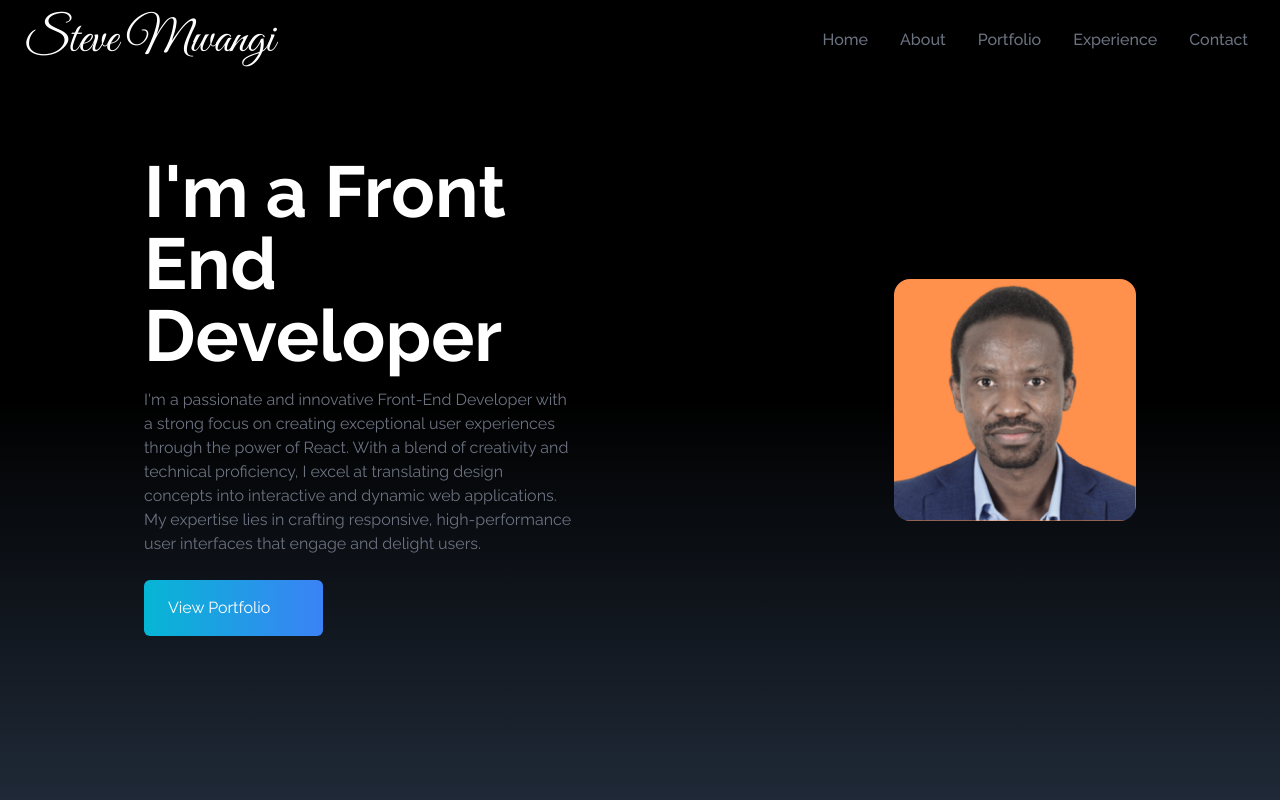
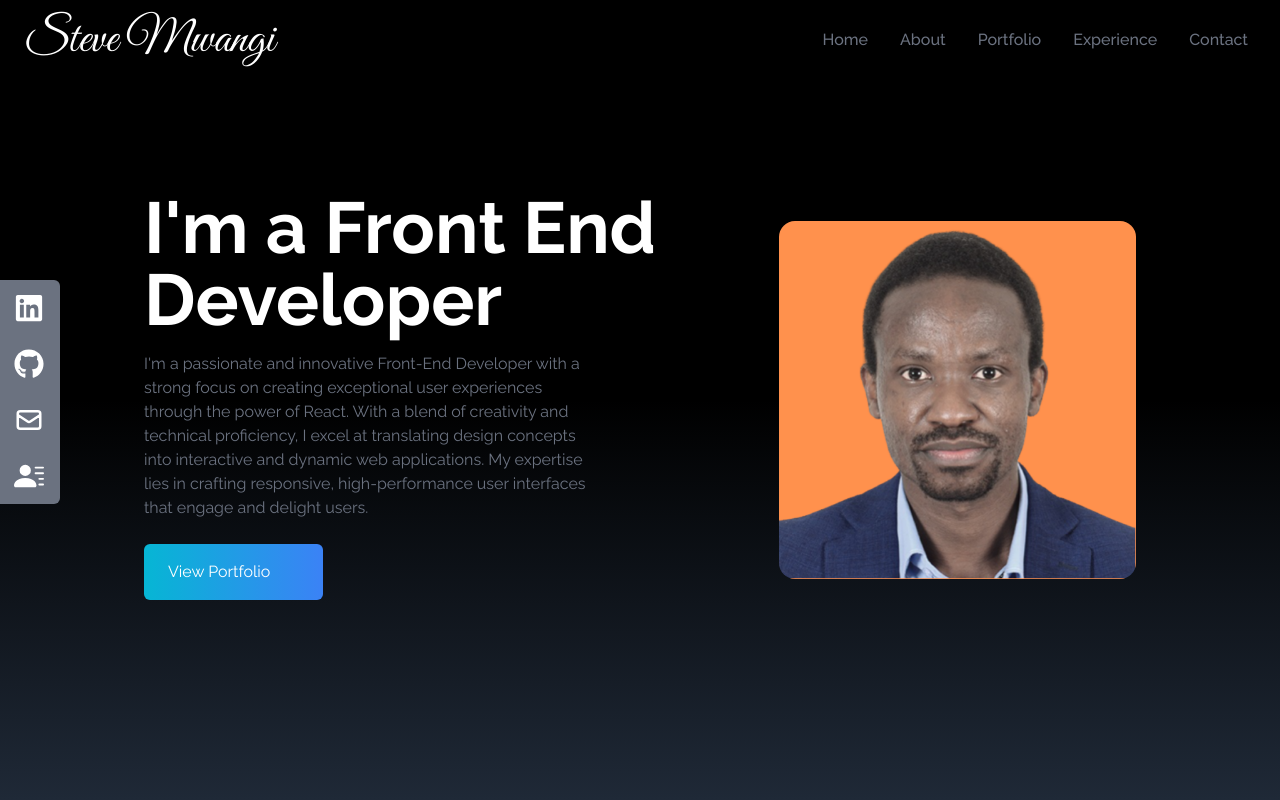
Before and after one commit to SteveMuiyuro/Portfolio_Site, a React (Vite) app: page / in a window 1280 px wide. Shown: the top 800 px of the page. Built offline with nearby package versions, Linux system fonts and the light colour scheme; some icons are missing; a web font is replaced by a local one.

Commit message:
Add flex class to the socila links

```diff
--- a/src/App.jsx
+++ b/src/App.jsx
@@ -16,6 +16,7 @@
       <Portfolio />
       <Experience />
       <Contact />
+
       <SocialLinks />
     </div>
   );
--- a/src/components/Home.jsx
+++ b/src/components/Home.jsx
@@ -8,7 +8,7 @@
       name="home"
       className="h-screen w-full bg-gradient-to-b from from-black via-black to-gray-800"
     >
-      <div className="max-w-screen-lg mx-auto flex flex-col items-center justify-between gap-x-80 h-full px-4 md:flex-row">
+      <div className="max-w-screen-lg mx-auto flex flex-col items-center justify-between h-full px-4 md:flex-row">
         <div className="flex flex-col justify-center h-full">
           <h2 className="text-4xl sm:text-7xl font-bold text-white">
             I'm a Front End Developer
--- a/src/components/SocialLinks.jsx
+++ b/src/components/SocialLinks.jsx
@@ -1,4 +1,3 @@
-import React from "react";
 import { FaGithub, FaLinkedin } from "react-icons/fa";
 import { HiOutlineMail } from "react-icons/hi";
 import { BsFillPersonLinesFill } from "react-icons/bs";
@@ -45,7 +44,7 @@
     },
   ];
   return (
-    <div className="hidden lg:flex-col top-[35%] left-0 fixed">
+    <div className="hidden lg:flex flex-col top-[35%] left-0 fixed">
       <ul>
         {links.map(({ id, child, href, style, download }) => (
           <li
@@ -61,6 +60,7 @@
               className="flex justify-between items-center w-full text-white"
               download={download}
               target="_blank"
+              rel="noreferrer"
             >
               {child}
             </a>
```
